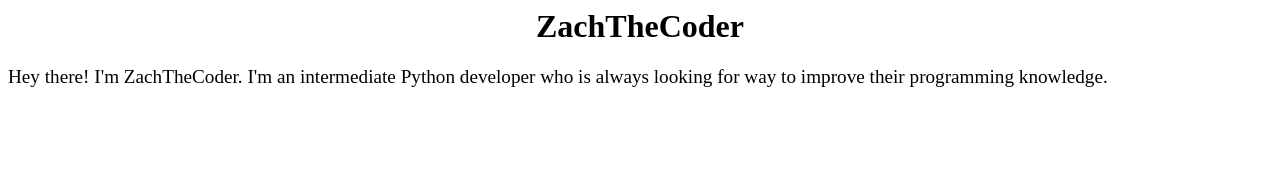
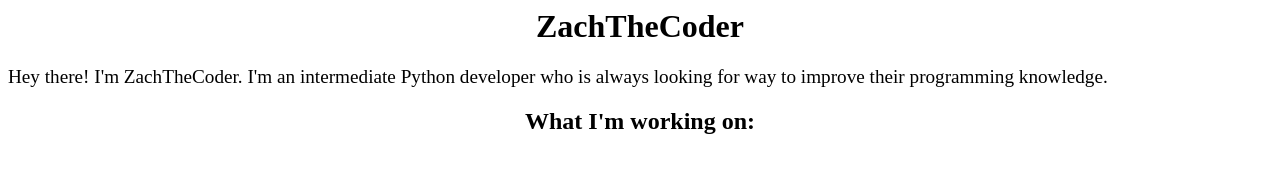
Before and after one commit to zachthecoder14/zachthecoder, a plain HTML site: page index.html in a window 1280 px wide. Drawn offline with Linux system fonts and the light colour scheme.

Commit message:
Update index.html

```diff
--- a/index.html
+++ b/index.html
@@ -9,6 +9,10 @@
       <h1>ZachTheCoder</h1>
     </center>
     <big>  Hey there! I'm ZachTheCoder. I'm an intermediate Python developer who is always looking for way to improve their programming knowledge.</big>
+    <center>
+      <h2>What I'm working on:</h2>
+
+    </center>
   </body>
 
 </html>
```
